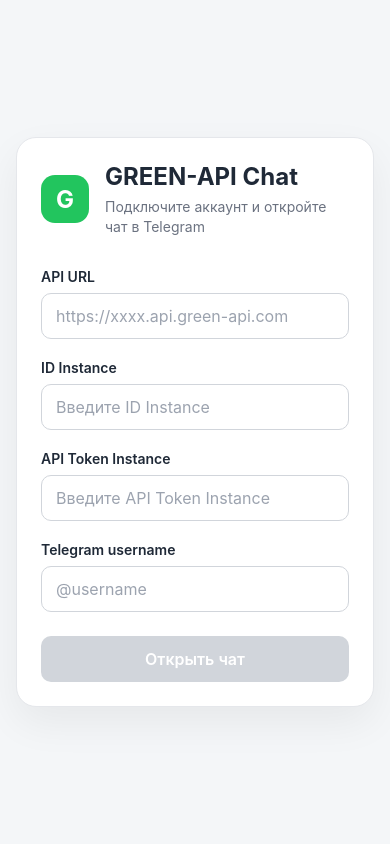
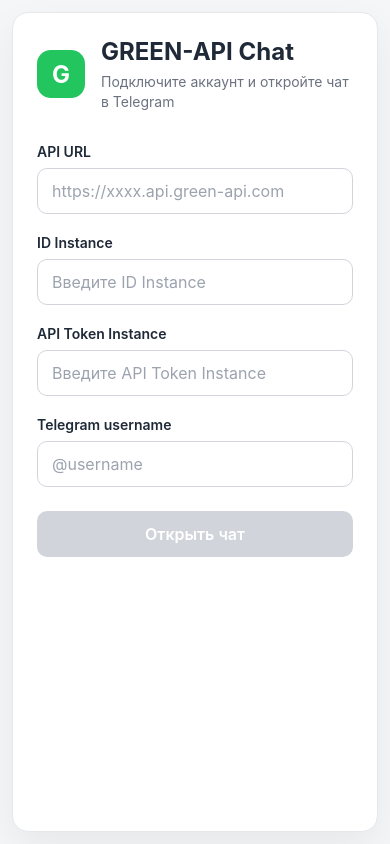
Before and after one commit to Naumilya/green-api-telegram-chat, a React (Vite) app: page / in a window 390 px wide. Built offline with nearby package versions, Linux system fonts and the light colour scheme.

Commit message:
style: polish chat interface

```diff
--- a/src/App.css
+++ b/src/App.css
@@ -11,14 +11,31 @@
     BlinkMacSystemFont,
     "Segoe UI",
     sans-serif;
-
   background: #f4f6f8;
   color: #1f2937;
 }
 
 button,
-input {
+input,
+textarea {
   font: inherit;
+}
+
+button {
+  border: none;
+  cursor: pointer;
+  transition:
+    background 0.2s,
+    transform 0.1s,
+    border-color 0.2s;
+}
+
+button:active:not(:disabled) {
+  transform: translateY(1px);
+}
+
+button:disabled {
+  cursor: not-allowed;
 }
 
 .page {
@@ -29,14 +46,23 @@
   padding: 24px;
 }
 
-.auth-card {
+.auth-card,
+.chat-card {
   width: 100%;
-  max-width: 440px;
-  padding: 32px;
   background: #ffffff;
   border: 1px solid #e5e7eb;
   border-radius: 20px;
   box-shadow: 0 16px 40px rgba(0, 0, 0, 0.06);
+}
+
+.auth-card {
+  max-width: 440px;
+  padding: 32px;
+}
+
+.chat-card {
+  max-width: 760px;
+  padding: 24px;
 }
 
 .auth-header {
@@ -53,11 +79,9 @@
   align-items: center;
   justify-content: center;
   flex-shrink: 0;
-
   border-radius: 14px;
   background: #22c55e;
   color: white;
-
   font-size: 24px;
   font-weight: 700;
 }
@@ -91,104 +115,120 @@
   font-weight: 600;
 }
 
-.field input {
+.field input,
+.message-form textarea {
   width: 100%;
-  height: 46px;
-  padding: 0 14px;
-
   border: 1px solid #d1d5db;
   border-radius: 10px;
   outline: none;
-
   background: white;
-
   transition:
     border-color 0.2s,
     box-shadow 0.2s;
 }
 
-.field input::placeholder {
+.field input {
+  height: 46px;
+  padding: 0 14px;
+}
+
+.field input::placeholder,
+.message-form textarea::placeholder {
   color: #9ca3af;
 }
 
-.field input:focus {
+.field input:focus,
+.message-form textarea:focus {
   border-color: #22c55e;
   box-shadow: 0 0 0 3px rgba(34, 197, 94, 0.12);
 }
 
-button {
-  height: 46px;
-  margin-top: 4px;
-
-  border: none;
+.primary-button {
+  min-height: 46px;
+  padding: 0 18px;
   border-radius: 10px;
-
   background: #22c55e;
   color: white;
-
   font-weight: 600;
-  cursor: pointer;
-
-  transition:
-    background 0.2s,
-    transform 0.1s;
 }
 
-button:hover:not(:disabled) {
+.auth-form .primary-button {
+  margin-top: 4px;
+}
+
+.primary-button:hover:not(:disabled) {
   background: #16a34a;
 }
 
-button:active:not(:disabled) {
-  transform: translateY(1px);
+.primary-button:disabled {
+  background: #d1d5db;
 }
 
-button:disabled {
-  background: #d1d5db;
-  cursor: not-allowed;
+.status-error,
+.status-warning {
+  margin: 0;
+  padding: 10px 12px;
+  border-radius: 10px;
+  font-size: 14px;
+  line-height: 1.4;
 }
 
-.message-form {
-  margin-top: 24px;
-  display: flex;
-  gap: 10px;
+.status-error {
+  background: #fef2f2;
+  color: #b91c1c;
 }
 
-.message-form input {
-  flex: 1;
-  height: 46px;
-  padding: 0 14px;
-
-  border: 1px solid #d1d5db;
-  border-radius: 10px;
-  outline: none;
-}
-
-.message-form input:focus {
-  border-color: #22c55e;
-  box-shadow: 0 0 0 3px rgba(34, 197, 94, 0.12);
-}
-
-.message-form button {
-  padding: 0 18px;
+.status-warning {
+  margin-top: 14px;
+  background: #fffbeb;
+  color: #92400e;
 }
 
 .chat {
   width: 100%;
 }
 
-.chat-card {
-  width: 100%;
-  max-width: 760px;
-  padding: 24px;
-  background: #ffffff;
-  border: 1px solid #e5e7eb;
-  border-radius: 20px;
-  box-shadow: 0 16px 40px rgba(0, 0, 0, 0.06);
+.chat-header {
+  display: flex;
+  align-items: center;
+  justify-content: space-between;
+  gap: 16px;
+  padding-bottom: 16px;
+  border-bottom: 1px solid #e5e7eb;
 }
 
-.chat-header {
-  padding-bottom: 16px;
-  border-bottom: 1px solid #e5e7eb;
+.chat-header > div {
+  min-width: 0;
+  display: flex;
+  flex-direction: column;
+  gap: 2px;
+}
+
+.chat-header strong {
+  overflow: hidden;
+  text-overflow: ellipsis;
+  white-space: nowrap;
+}
+
+.chat-label {
+  color: #6b7280;
+  font-size: 12px;
+}
+
+.secondary-button {
+  min-height: 36px;
+  flex-shrink: 0;
+  padding: 0 12px;
+  border: 1px solid #d1d5db;
+  border-radius: 9px;
+  background: #ffffff;
+  color: #374151;
+  font-weight: 600;
+}
+
+.secondary-button:hover {
+  border-color: #9ca3af;
+  background: #f9fafb;
 }
 
 .messages {
@@ -196,10 +236,16 @@
   max-height: 450px;
   padding: 20px 0;
   overflow-y: auto;
-
   display: flex;
   flex-direction: column;
   gap: 10px;
+  scroll-behavior: smooth;
+}
+
+.empty-messages {
+  margin: auto;
+  color: #9ca3af;
+  font-size: 14px;
 }
 
 .message {
@@ -207,6 +253,8 @@
   padding: 10px 14px;
   border-radius: 14px;
   line-height: 1.4;
+  white-space: pre-wrap;
+  overflow-wrap: anywhere;
 }
 
 .message.outgoing {
@@ -221,12 +269,66 @@
   color: #111827;
 }
 
+.chat-error {
+  margin-bottom: 12px;
+}
+
+.message-form {
+  display: flex;
+  align-items: flex-end;
+  gap: 10px;
+}
+
+.message-form textarea {
+  min-height: 46px;
+  max-height: 132px;
+  padding: 11px 14px;
+  resize: vertical;
+  line-height: 1.4;
+}
+
+.send-button {
+  flex-shrink: 0;
+}
+
 @media (max-width: 520px) {
   .page {
-    padding: 16px;
+    align-items: stretch;
+    padding: 12px;
+  }
+
+  .auth-card,
+  .chat-card {
+    border-radius: 16px;
   }
 
   .auth-card {
     padding: 24px;
   }
+
+  .chat-card {
+    padding: 16px;
+  }
+
+  .chat-header {
+    align-items: flex-start;
+  }
+
+  .messages {
+    min-height: 55vh;
+    max-height: 60vh;
+  }
+
+  .message {
+    max-width: 88%;
+  }
+
+  .message-form {
+    align-items: stretch;
+    flex-direction: column;
+  }
+
+  .send-button {
+    width: 100%;
+  }
 }
```
